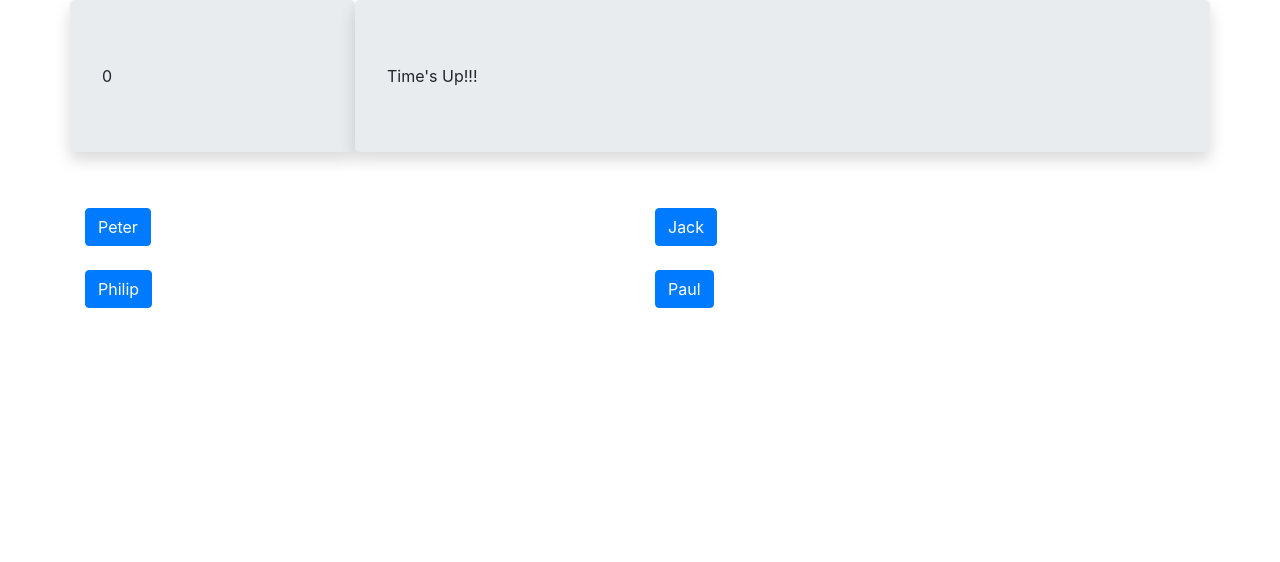
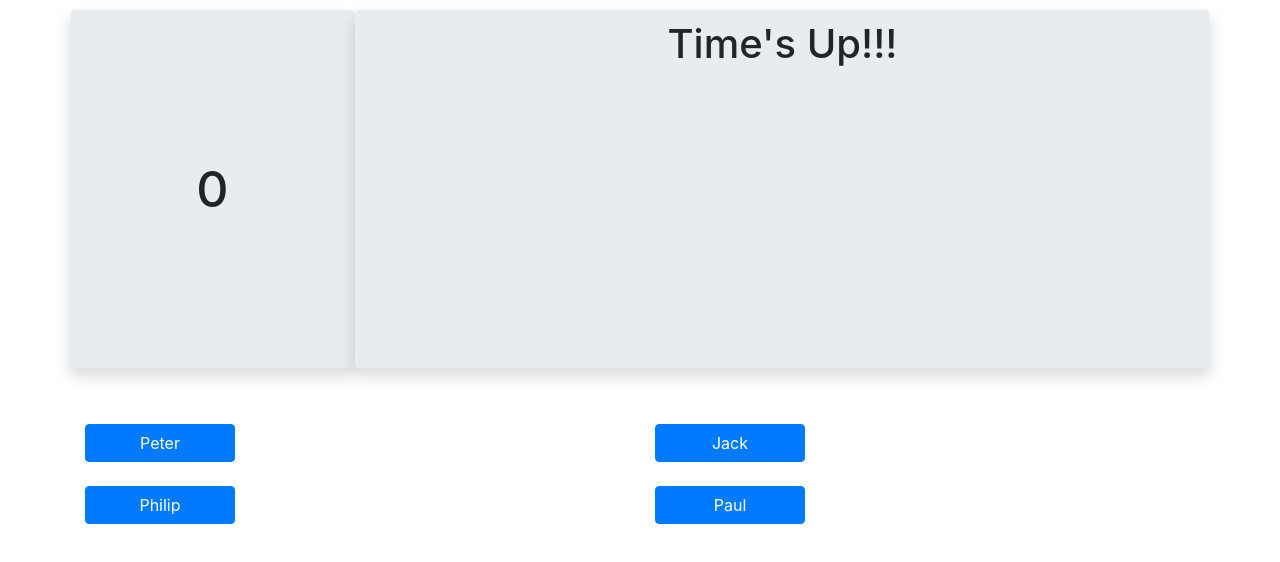
Before and after one commit to EricJobin/TriviaGame, a plain HTML site: page index.html in a window 1280 px wide. Drawn offline with nearby package versions, Linux system fonts and the light colour scheme.

Commit message:
adding css styling, have countdown centered

```diff
--- a/assets/css/style.css
+++ b/assets/css/style.css
@@ -1 +1,44 @@
 /* CSS for Trivia Game */
+
+
+
+.btn{
+    min-width: 150px;
+}
+
+h1{/* Time Up, Game Over, Correct!!!, Wrong Answer */
+    /* border: 1px black solid; */
+    text-align: center;
+
+
+
+}
+
+h2{/* Questions, Scores, Correct answers after wrong guess */
+    /* border: 1px black solid; */
+    margin-left: 5%;
+}
+
+h3{/* Timer */
+    position: absolute;
+    top: 50%;
+    left:50%;
+    transform: translate(-50%,-50%);
+    font-size: 50px;
+
+}
+
+.toprow{
+    height: 50vh;
+    /* position: relative; */
+
+}
+
+.jumbotron{
+    padding: 10px;
+    margin-top: 10px;
+    position: relative;
+
+}
+
+/*  */
--- a/assets/javascript/app.js
+++ b/assets/javascript/app.js
@@ -33,16 +33,16 @@ var questionObject = {
 
 function decrement() {
     timerNumber--;
-    $("#showTimer").html(timerNumber);
+    $("#showTimer").html(`<h3>${timerNumber}</h3>`);
     if (timerNumber == 0) {
         buttonClickedThisRound =true; //This will stop any button clicks after the timer is up
         wrongAnswers++;
         $("#showQuestion").empty();
-        $("#showQuestion").append("Time's Up!!!");
+        $("#showQuestion").append("<h1>Time's Up!!!</h1>");
         clearInterval(intervalId);
         setTimeout(function(){
             $("#showQuestion").empty();
-            $("#showQuestion").append("The correct answer was "+questionObject.answerArray[questionNumber-1]);
+            $("#showQuestion").append("<h2>The correct answer was "+questionObject.answerArray[questionNumber-1]+"</h2>");
             setTimeout(function(){checkEndGame()}, 1500);
         }, 1500);
     }
@@ -52,7 +52,7 @@ function callQuestion(){
     setTimeout(function(){ //I don't understand why I need a timeout function here, but the question wasn't rendering without it
         buttonClickedThisRound = false;
         $("#showQuestion").empty();
-        $("#showQuestion").append(questionObject.questionArray[questionNumber]);
+        $("#showQuestion").append(`<h2>${questionObject.questionArray[questionNumber]}<h2>`);
         callButton()
         setTimeout(function(){questionNumber++}, 0);
         setTimeout(function(){intervalId = setInterval(decrement, 500)}, 0);
@@ -91,10 +91,10 @@ function checkEndGame(){
     if (questionNumber >= questionObject.questionArray.length){ // Displays Game Over Screen, game stats, new game button
         //Gave Over
         $("#showQuestion").empty();
-        $("#showQuestion").append("Game Over");
+        $("#showQuestion").append("<h1>Game Over</h1>");
         setTimeout(function(){
-            $("#showQuestion").append("<br>Correct Answers: "+rightAnswers);
-            $("#showQuestion").append("<br>Wrong Answers:   "+wrongAnswers);
+            $("#showQuestion").append(`<br><h2>Correct Answers: ${rightAnswers}</h2>`);
+            $("#showQuestion").append(`<br><h2>Wrong Answers:   ${wrongAnswers}</h2>`);
             $("#gameOverDiv").append("<button type='button' class='btn btn-primary mt-4' id='gameOverDiv'>New Game</button>");
         }, 500);
     }
@@ -116,16 +116,16 @@ $(document).ready(function() {
         if(buttonClickedThisRound==false){// This is to ensure that only one button click is registered each round
             if (event.currentTarget.id == "butt"+correctAnswerButton){
                 $("#showQuestion").empty();
-                $("#showQuestion").append("Correct!!!");
+                $("#showQuestion").append("<h1>Correct!!!</h1>");
                 rightAnswers++;
                 setTimeout(function(){checkEndGame()}, 1500);
             }
             else{
                 $("#showQuestion").empty();
-                $("#showQuestion").append("Wrong Answer");
+                $("#showQuestion").append("<h1>Wrong Answer</h1>");
                 setTimeout(function(){
                     $("#showQuestion").empty();
-                    $("#showQuestion").append("The correct answer was "+questionObject.answerArray[questionNumber-1]);
+                    $("#showQuestion").append(`<h2>The correct answer was ${questionObject.answerArray[questionNumber-1]}</h2>`);
                 }, 1500);
                 wrongAnswers++;
                 setTimeout(function(){checkEndGame()}, 3000);
--- a/index.html
+++ b/index.html
@@ -20,7 +20,7 @@
 <body>
 
     <div class="container">
-        <div class="row"> <!--row 1-->
+        <div class="row toprow "> <!--row 1-->
             <div class="col-3 col-lg-3 jumbotron textbox shadow" id ="showTimer">
                 Time
             </div>
```
